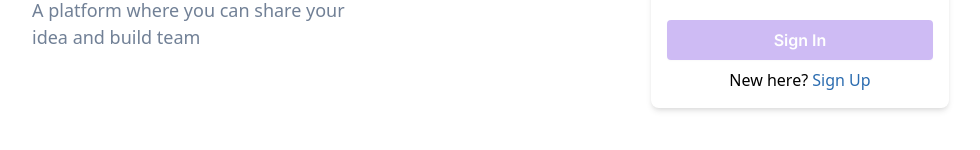
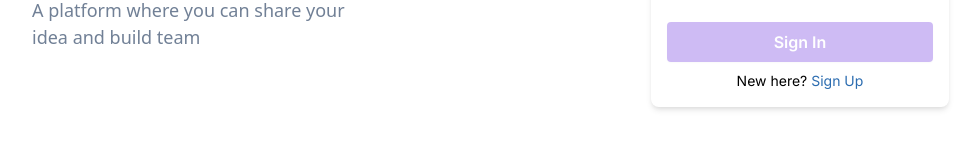
Before and after one commit to joshiprashanthd/startup, a React app in the folder root/frontend/: page /auth in a window 1280 px wide. Shown: the part 440-590 px from the top of the page, without its empty margins (96-1076 px from the left). Built offline with nearby package versions, Linux system fonts and the light colour scheme.

Commit message:
CHORE: Add font-body and text-sm class to footer

```diff
--- a/root/frontend/src/components/sign-in-card.tsx
+++ b/root/frontend/src/components/sign-in-card.tsx
@@ -63,7 +63,7 @@
       >
         {loading ? <Loader /> : "Sign In"}
       </Button>
-      <p className="mt-2 text-center">
+      <p className="mt-2 text-sm text-center font-body">
         New here? <Link onClick={props.toggleCard}>Sign Up</Link>
       </p>
     </div>
--- a/root/frontend/src/components/sign-up-card.tsx
+++ b/root/frontend/src/components/sign-up-card.tsx
@@ -131,7 +131,7 @@
       >
         {loading ? <Loader /> : "Sign Up"}
       </Button>
-      <p className="mt-2 text-center">
+      <p className="mt-2 text-sm text-center font-body">
         Already have an account? <Link onClick={props.toggleCard}>Sign In</Link>
       </p>
     </div>
```
